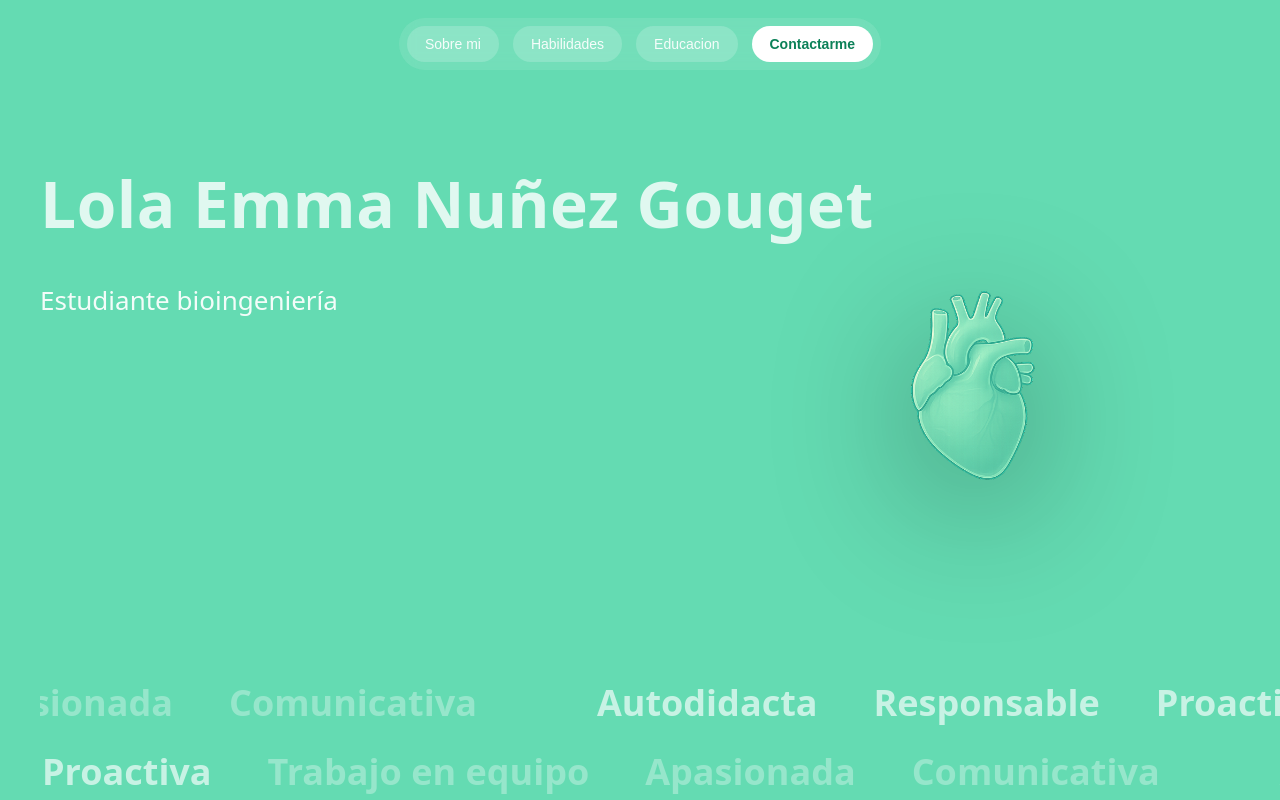
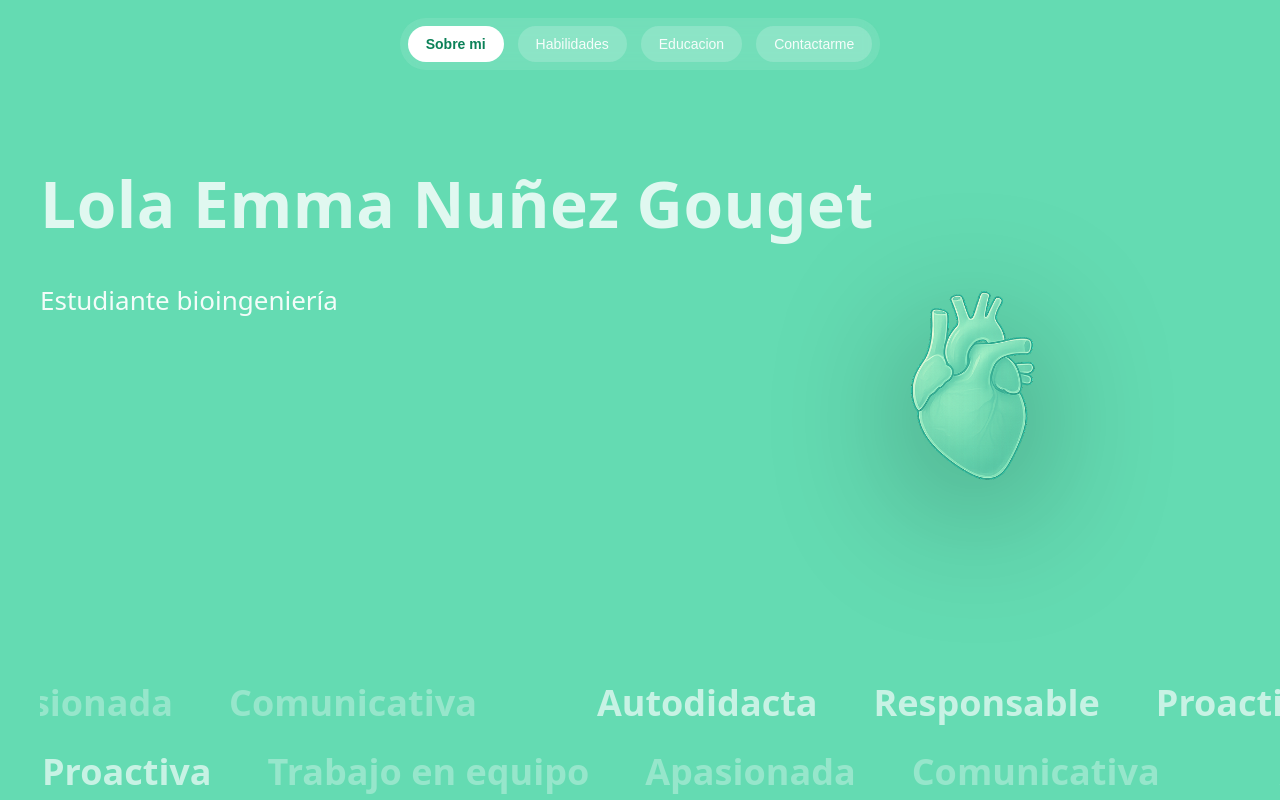
Before and after one commit to lolagou/portfolio-hero, a React (Create React App) app: page / in a window 1280 px wide. Shown: the top 800 px of the page. Built offline with nearby package versions, Linux system fonts and the light colour scheme.

Commit message:
arreglo funcionalidad de la navbar

```diff
--- a/src/PortfolioHero.jsx
+++ b/src/PortfolioHero.jsx
@@ -10,26 +10,42 @@ import corazon from "./corazon.png";
 import me from "./me.png";
 import proyecto from "./proyecto.png";
 
+
   export default function PortfolioHero() {
+    const pillConfig = [
+      { label: "Sobre mi", targetId: "sobre-mi" },
+      { label: "Habilidades", targetId: "habilidades" },
+      { label: "Educacion", targetId: "formacion" },
+      { label: "Contactarme", targetId: "contacto" },
+    ];
     const [menuOpen, setMenuOpen] = useState(false);
-  const pills = ["Sobre mi", "Habilidades", "Educacion", "Contactarme"];
+    const [activePill, setActivePill] = useState(0);
+
+    const handlePillClick = (index, targetId) => {
+      setActivePill(index);
+
+      const el = document.getElementById(targetId);
+      if (el) {
+        el.scrollIntoView({ behavior: "smooth", block: "start" });
+      }
+    };
 
     return (
       <div className="ph-root">
         {/* NAVBAR CENTRADA */}
         <header className="ph-top">
           <nav className="ph-pillbar" aria-label="Secciones">
-          {pills.map((label, i) => (
+            {pillConfig.map((pill, i) => (
               <button
-              key={label}
-              className={`ph-pill ${i === pills.length - 1 ? "is-active" : ""}`}
+                key={pill.label}
                 type="button"
+                className={`ph-pill ${i === activePill ? "is-active" : ""}`}
+                onClick={() => handlePillClick(i, pill.targetId)}
               >
-              {label}
+                {pill.label}
               </button>
             ))}
           </nav>
-
         </header>
 
       {/* HERO */}
@@ -150,7 +166,7 @@ function StrengthsSection() {
   ];
 
   return (
-    <section className="s-root">
+    <section className="s-root" id="habilidades">
       <div className="s-grid">
         {items.map((it) => (
           <article key={it.n} className="s-card">
@@ -223,7 +239,7 @@ function FormationSection() {
   }, [repositionDot]);
 
   return (
-    <section className="form-root">
+    <section className="form-root" id="formacion">
       <h2 className="form-title">FORMACIÓN</h2>
       <div className="form-wrap">
         <div className="form-rail" ref={railRef}>
@@ -285,7 +301,7 @@ function FeaturedProjectsSection() {
 // ====== Footer ======
 function FooterSection() {
   return (
-    <footer className="ft-root">
+    <footer className="ft-root" id="contacto">
       <div className="ft-grid">
 
         {/* Contact */}
```
Lines whose indentation alone changed are shown as unchanged.
